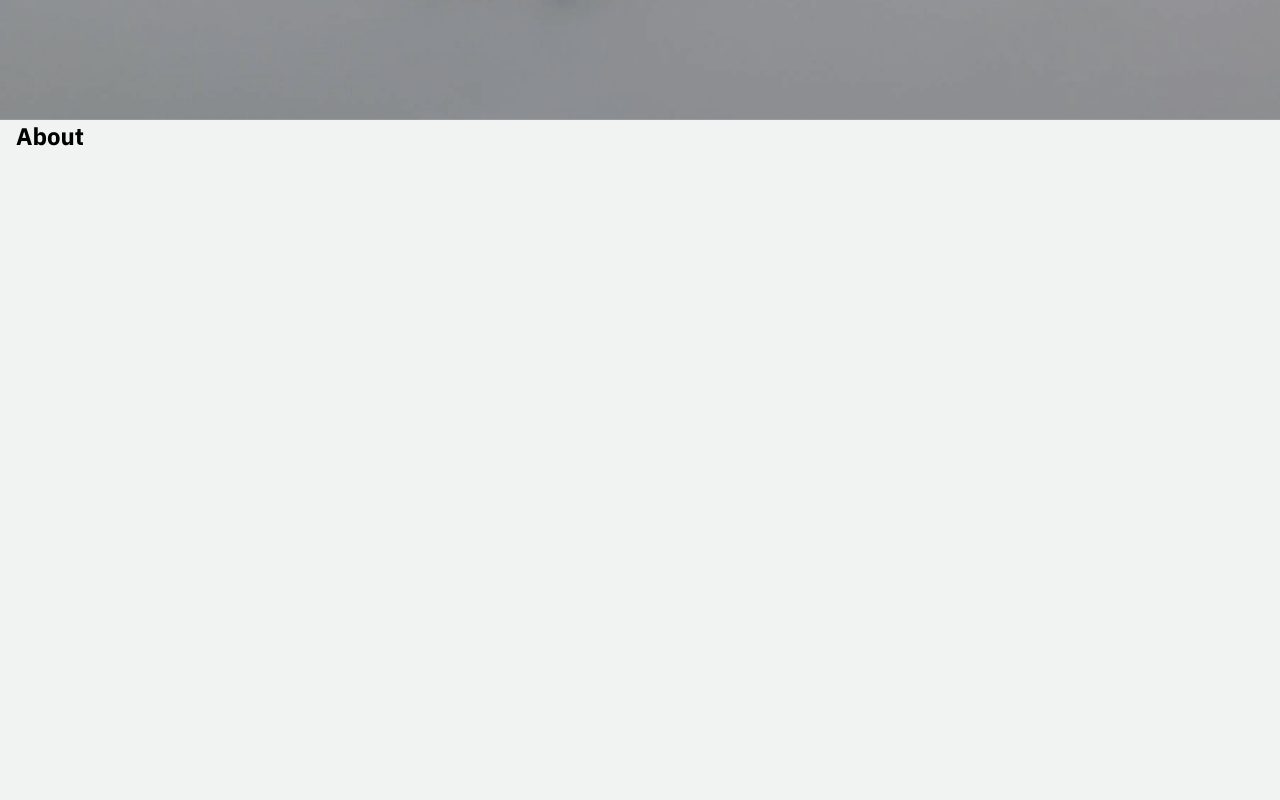
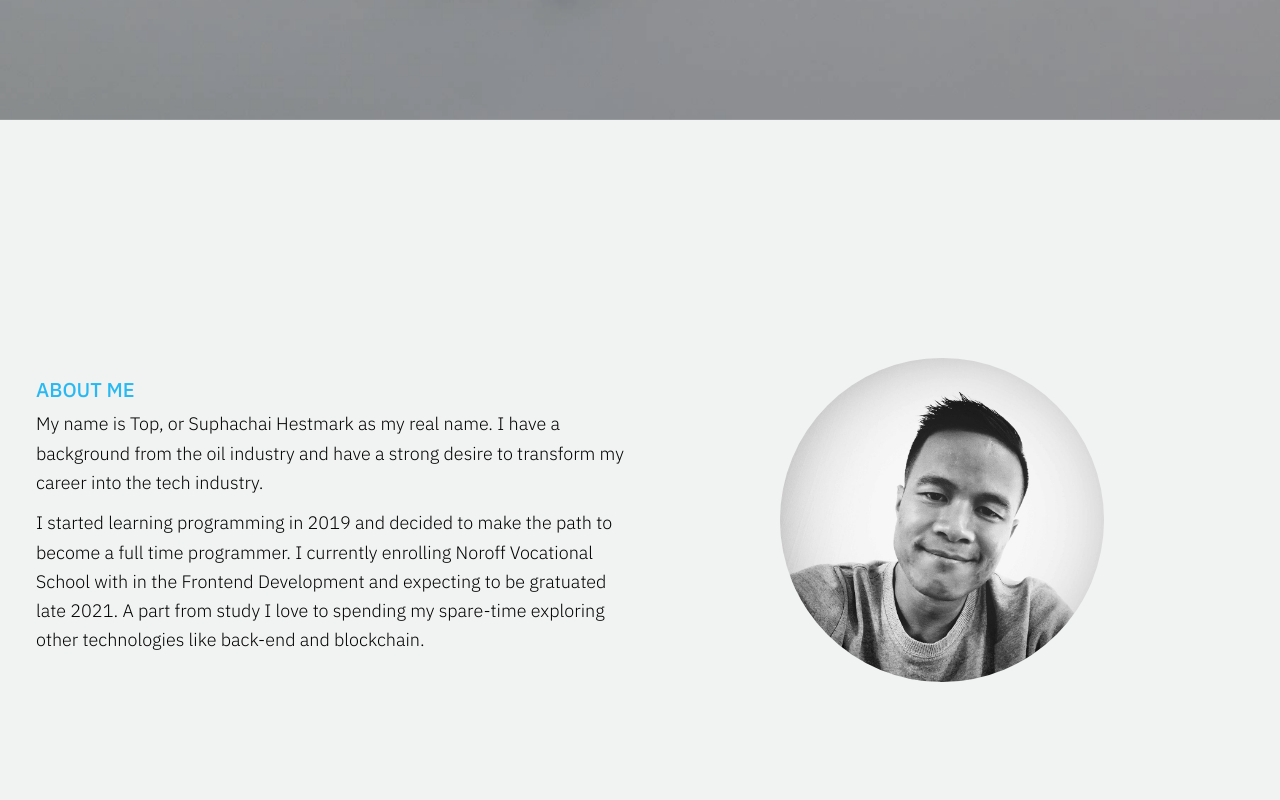
Before and after one commit to topphestmark/portfolio1, a React (Create React App) app: page / in a window 1280 px wide. Shown: the part 680-1480 px from the top of the page. Built offline with nearby package versions, Linux system fonts and the light colour scheme.

Commit message:
About UI progress 1

```diff
--- a/src/components/Navbar/index.js
+++ b/src/components/Navbar/index.js
@@ -15,7 +15,7 @@ const Navbar = ({ toggleHamburger }) => {
 
   const changeNav = () => {
     let scrollingPosition = Math.ceil(window.scrollY);
-    return scrollingPosition >= 200 ? setScrollNav(true) : setScrollNav(false);
+    return scrollingPosition >= 140 ? setScrollNav(true) : setScrollNav(false);
   };
 
   useEffect(() => {
--- /dev/null
+++ b/src/pages/About/About.js
@@ -0,0 +1,49 @@
+import styled from "styled-components/macro";
+
+export const Section = styled.section`
+  min-height: 100vh;
+  display: flex;
+  justify-content: center;
+  align-items: center;
+
+  @media screen and (max-width: 768px) {
+    flex-direction: column;
+    justify-content: space-evenly;
+  }
+`;
+
+export const LeftContainer = styled.div`
+  h2 {
+    font-size: 1.25rem;
+    font-weight: 500;
+    margin-bottom: 0.125em;
+    color: ${(props) => props.theme.colors.primary};
+  }
+
+  p {
+    padding-bottom: 0.625em;
+    font-weight: 300;
+  }
+
+  @media screen and (min-width: 768px) {
+    flex: 0.5;
+  }
+`;
+
+export const RightContainer = styled.div`
+  display: flex;
+  justify-content: center;
+  align-items: center;
+
+  img {
+    width: 100%;
+    max-width: 360px;
+    height: auto;
+    border-radius: 50%;
+    padding: 1em;
+  }
+
+  @media screen and (min-width: 768px) {
+    flex: 0.5;
+  }
+`;
--- /dev/null
+++ b/src/pages/About/data.js
@@ -0,0 +1,10 @@
+import profileImage from "../../images/profile_image.jpg";
+
+export const aboutObj = {
+  header: "ABOUT ME",
+  paragraph1:
+    "My name is Top, or Suphachai Hestmark as my real name. I have a background from the oil industry and have a strong desire to transform my career into the tech industry.",
+  paragraph2:
+    "I started learning programming in 2019 and decided to make the path to become a full time programmer. I currently enrolling Noroff Vocational School with in the Frontend Development and expecting to be gratuated late 2021. A part from study I love to spending my spare-time exploring other technologies like back-end and blockchain.",
+  image: profileImage,
+};
--- a/src/pages/About/index.jsx
+++ b/src/pages/About/index.jsx
@@ -1,12 +1,17 @@
-import React from "react";
+import { aboutObj } from "./data";
+import { Section, LeftContainer, RightContainer } from "./About";
 
-const About = () => {
-  return (
-    <div style={{ minHeight: "100vh" }} id="about">
-      {" "}
-      <h1>About</h1>{" "}
-    </div>
-  );
-};
+const About = () => (
+  <Section id="about">
+    <LeftContainer>
+      <h2> {aboutObj.header} </h2>
+      <p> {aboutObj.paragraph1} </p>
+      <p> {aboutObj.paragraph2} </p>
+    </LeftContainer>
+    <RightContainer>
+      <img src={aboutObj.image} alt="Topp Hestmark" />
+    </RightContainer>
+  </Section>
+);
 
 export default About;
--- a/src/pages/pages.js
+++ b/src/pages/pages.js
@@ -1,9 +1,9 @@
 import styled from "styled-components/macro";
 
 export const Container = styled.section`
-  margin: 0 1em;
+  margin: 0 2em;
 
   @media screen and (max-width: 768px) {
-    margin: 0 0.5em;
+    margin: 0 1em;
   }
 `;
--- a/src/shared/globalStyles.js
+++ b/src/shared/globalStyles.js
@@ -19,8 +19,15 @@ export const GlobalStyle = createGlobalStyle`
 
   body {
     width: 100%;
+    line-height: 1.625;
+    font-size: 1.125rem;
     max-width: 1920px;
     background-color: ${(props) => props.theme.colors.lightBg};
+
+    @media screen and (max-width: 768px) {
+          font-size: 0.975rem;
+    }
   }
 
+
 `;
```
Also changed, not shown: 1 other file (tests, documents, lock files or other folders).
